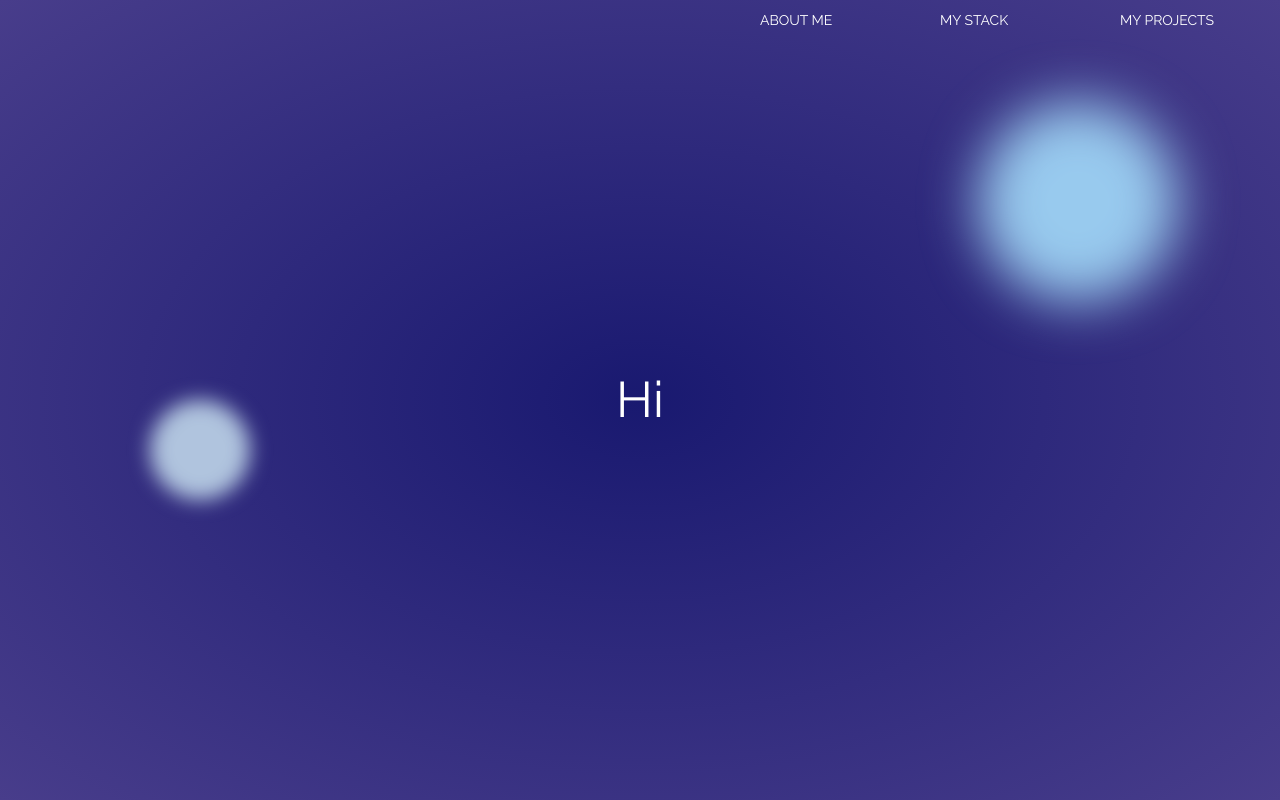
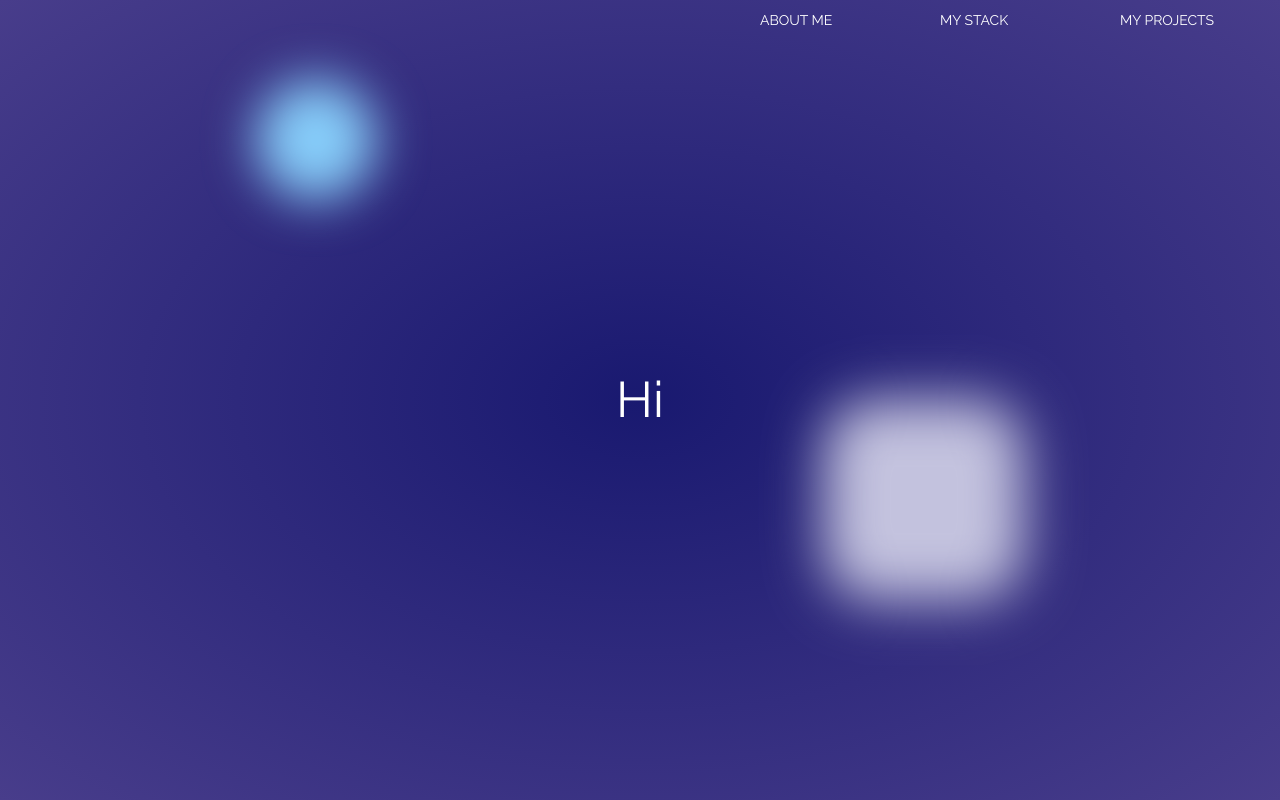
Before and after one commit to ya-jud/portfolio, a Vue app: page / in a window 1280 px wide. Built offline with nearby package versions, Linux system fonts and the light colour scheme.

Commit message:
thinking...

```diff
--- a/src/App.vue
+++ b/src/App.vue
@@ -24,40 +24,31 @@
   .my_background:before
     content: ""
     position: absolute
-    background: #b0c4de
-    border-radius: 50%
-    width: 100px
-    height: 100px
-    left: 150px
-    bottom: 300px
-    filter: blur(10px)
+    width: 120px
+    height: 120px
+    left: 20%
+    top: 10%
+    animation: 5s rotate infinite linear
   .my_background:after
     content: ""
     position: absolute
-    border-radius: 50%
     width: 200px
     height: 200px
-    animation: 3s rotate infinite
+    top: 50%
+    right: 20%
+    animation: 4s rotate infinite linear
   @keyframes rotate
     0%
       background: #87cefa
       filter: blur(25px)
-      top: 20px
-      right: 20px
-    20%
-      top: 100px
-      right: 100px
+      border-radius: 50%
     50%
-      background: #b0c4de
+      background: #ffb6c1
       filter: blur(30px)
-      top: 200px
-      right: 200px
-    70%
-      top: 100px
-      right: 100px
+      border-radius: 0%
     100%
       background: #87cefa
       filter: blur(25px)
-      top: 20px
-      right: 20px
+      border-radius: 50%
+      transform: rotate(360deg)
 </style>
```
